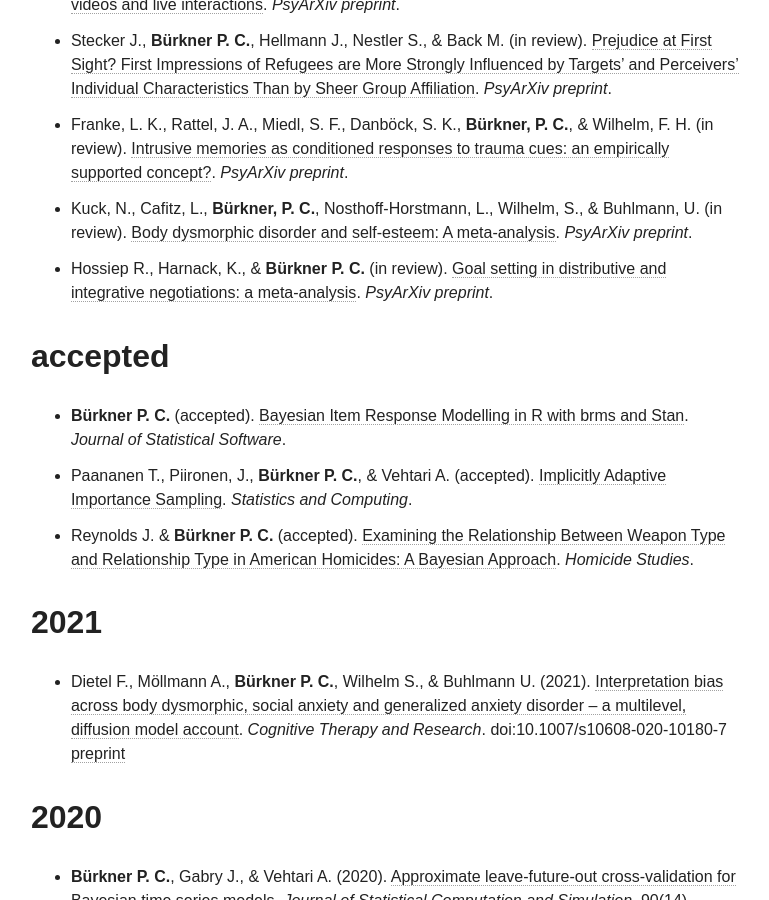
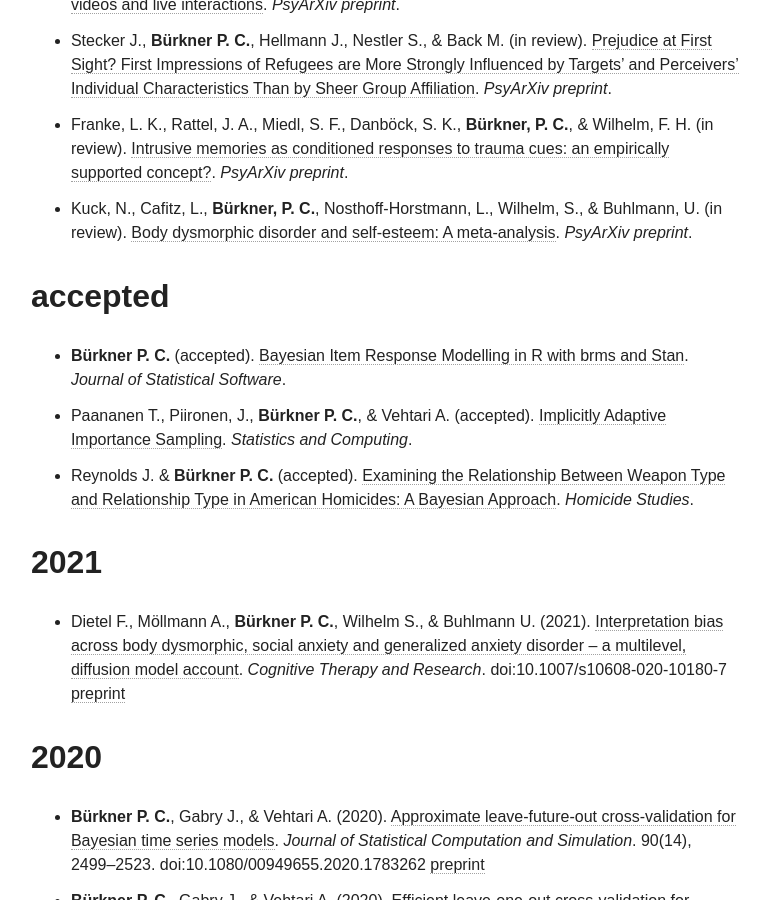
Before and after one commit to paul-buerkner/paul-buerkner.github.io, a Jekyll site: the page built from publications/index.md, in a window 1280 px wide and 900 px high, scrolled down 1373 px. Shown: the whole window, without its empty margins (255-1024 px from the left). Built offline with Jekyll 4.4.1, drawn with Linux system fonts in a browser that asks for light colours; nearby versions of some CDN libraries; some of the changed text lies outside the part shown.

Commit message:
move paper to 'unpublished'

```diff
--- a/publications/index.md
+++ b/publications/index.md
@@ -21,7 +21,6 @@
 * Stecker J., **Bürkner P. C.**, Hellmann J., Nestler S., & Back M. (in review). [Prejudice at First Sight? First Impressions of Refugees are More Strongly Influenced by Targets’ and Perceivers’ Individual Characteristics Than by Sheer Group Affiliation](https://psyarxiv.com/wt6kr). *PsyArXiv preprint*.
 * Franke, L. K., Rattel, J. A., Miedl, S. F., Danböck, S. K., **Bürkner, P. C.**, & Wilhelm, F. H. (in review). [Intrusive memories as conditioned responses to trauma cues: an empirically supported concept?](https://psyarxiv.com/t5h97/). *PsyArXiv preprint*.
 * Kuck, N., Cafitz, L., **Bürkner, P. C.**, Nosthoff-Horstmann, L., Wilhelm, S., & Buhlmann, U. (in review). [Body dysmorphic disorder and self-esteem: A meta-analysis](https://psyarxiv.com/5g32t/). *PsyArXiv preprint*.
-* Hossiep R., Harnack, K., & **Bürkner P. C.** (in review). [Goal setting in distributive and integrative negotiations: a meta-analysis](https://psyarxiv.com/mkgxt). *PsyArXiv preprint*.
 
 ## accepted
 
```
Also changed, not shown: other parts of publications/index.md (+1 -0 lines).
